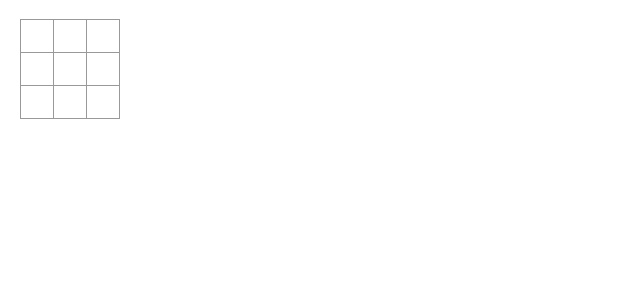
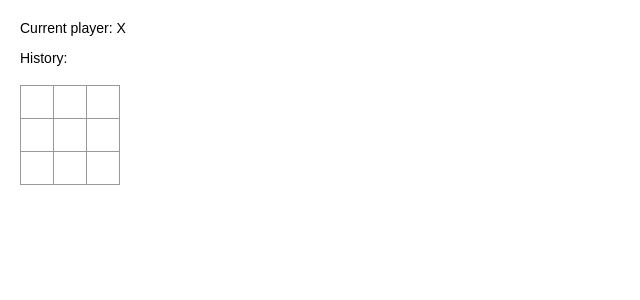
Before and after one commit to tk3369/react-hooks-tic-tac-toe, a React (Create React App) app: page / in a window 1280 px wide. Shown: the top 300 px of the page, without its empty margins (0-640 px from the left). Built offline with nearby package versions, Linux system fonts and the light colour scheme.

Commit message:
keeping history

```diff
--- a/src/components/board.js
+++ b/src/components/board.js
@@ -5,12 +5,20 @@ export default function Board() {
 
   const [ currentPlayer, setCurrentPlayer ] = useState('X');
 
-  const advance = () => {
+  const advance = (index) => {
       setCurrentPlayer(currentPlayer === 'X' ? 'O' : 'X')
+      setHistory([...history, index]);
   }
+
+  const [ history, setHistory ] = useState([]);
 
   return (
     <div className="board">
+      <div className="info">
+        Current player: {currentPlayer}
+        <p></p>
+        History: {history.join(", ")}
+      </div>
       <div className="board-row">
         <Square index="0" currentPlayer={currentPlayer} advance={advance} />
         <Square index="1" currentPlayer={currentPlayer} advance={advance} />
--- a/src/components/square.js
+++ b/src/components/square.js
@@ -8,7 +8,7 @@ export default function Square({index, currentPlayer, advance}) {
   const [ fill, setFill ] = useState('');
 
   const handleClick = () => {
-    advance();
+    advance(index);
     setFill(currentPlayer);
   };
 
--- a/src/index.css
+++ b/src/index.css
@@ -57,3 +57,7 @@ ol, ul {
 .game-info {
   margin-left: 20px;
 }
+
+.info {
+  margin-bottom: 20px;
+}
```
